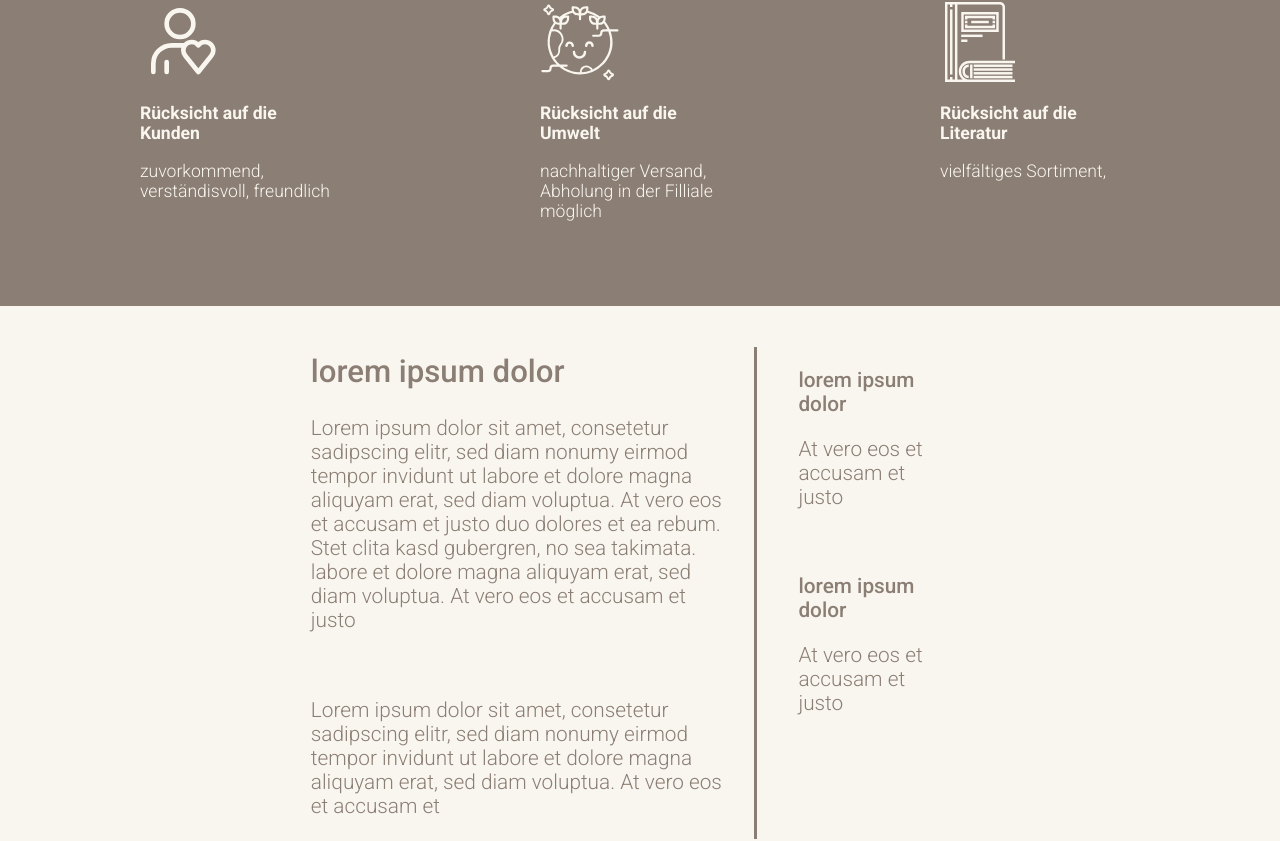
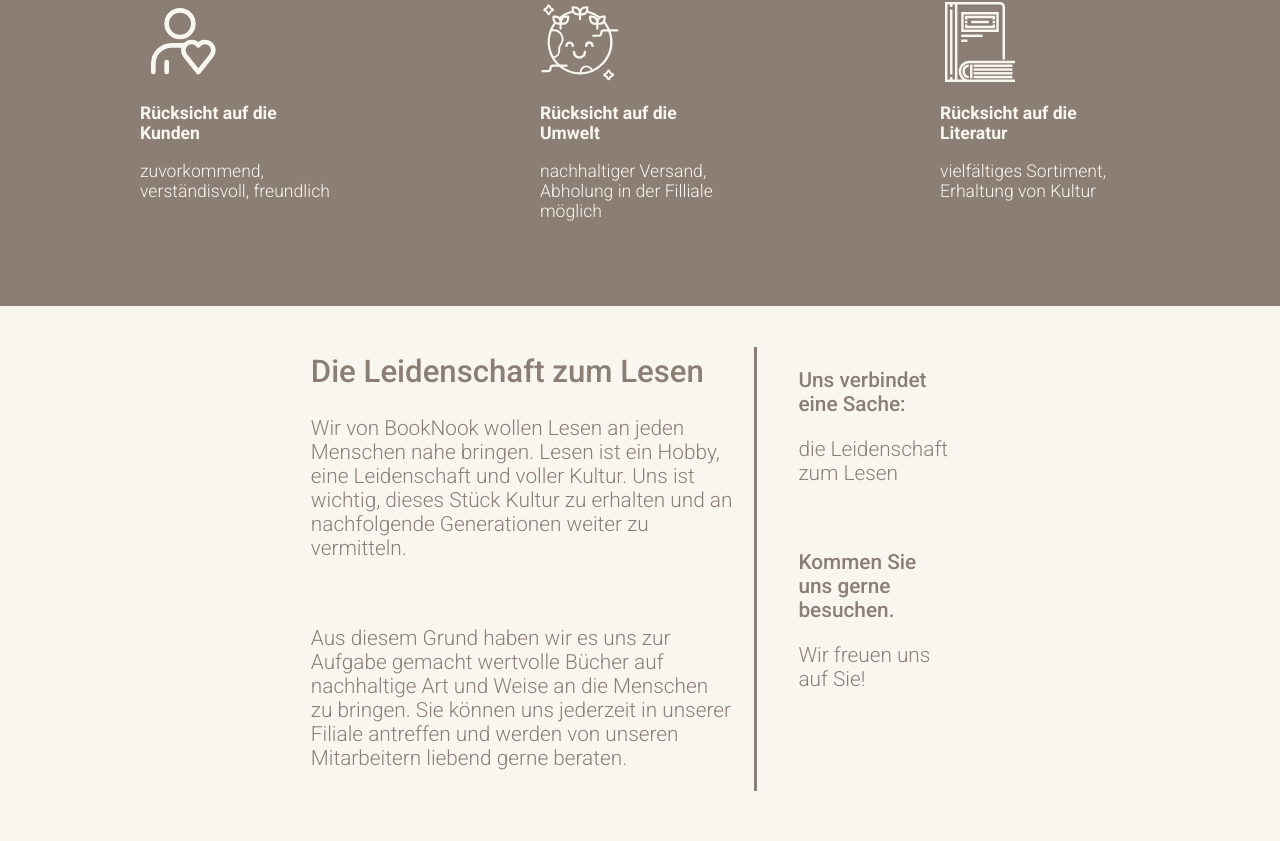
Before and after one commit to JonasHencke/bookstore, a React (Vite) app: page /about in a window 1280 px wide. Shown: the part 776-1617 px from the top of the page. Built offline with nearby package versions, Linux system fonts and the light colour scheme; no server answers.

Commit message:
Replace lorem ipsum with real text and add SVG to empty shoppingCart component

```diff
--- a/src/pages/About.jsx
+++ b/src/pages/About.jsx
@@ -1,4 +1,3 @@
-import React from "react";
 import EarthSVG from "../images/earth.svg";
 import CustomerSVG from "../images/customer.svg";
 import BooksSVG from "../images/books.svg";
@@ -37,6 +36,7 @@ export default function About() {
             <p className="promise-card-head">Rücksicht auf die Literatur</p>
             <p className="promise-card-text">
               vielfältiges Sortiment,
+              Erhaltung von Kultur
               <br />
             </p>
           </div>
@@ -44,28 +44,24 @@ export default function About() {
       </div>
       <div className="about-description">
         <div className="about-description-left">
-          <h2>lorem ipsum dolor</h2>
+          <h2>Die Leidenschaft zum Lesen</h2>
           <p>
-            Lorem ipsum dolor sit amet, consetetur sadipscing elitr, sed diam
-            nonumy eirmod tempor invidunt ut labore et dolore magna aliquyam
-            erat, sed diam voluptua. At vero eos et accusam et justo duo dolores
-            et ea rebum. Stet clita kasd gubergren, no sea takimata. labore et
-            dolore magna aliquyam erat, sed diam voluptua. At vero eos et
-            accusam et justo
+            Wir von BookNook wollen Lesen an jeden Menschen nahe bringen. Lesen ist ein Hobby, eine Leidenschaft und voller Kultur.
+            Uns ist wichtig, dieses Stück Kultur zu erhalten und an nachfolgende Generationen weiter zu vermitteln.
           </p>
           <br />
           <p>
-            Lorem ipsum dolor sit amet, consetetur sadipscing elitr, sed diam
-            nonumy eirmod tempor invidunt ut labore et dolore magna aliquyam
-            erat, sed diam voluptua. At vero eos et accusam et
+            Aus diesem Grund haben wir es uns zur Aufgabe gemacht wertvolle Bücher auf nachhaltige Art und Weise an die Menschen zu bringen.
+            Sie können uns jederzeit in unserer Filiale antreffen und werden von unseren Mitarbeitern liebend gerne beraten.
+
           </p>
         </div>
         <div className="about-description-right">
-          <p className="about-description-bold">lorem ipsum dolor</p>
-          <p>At vero eos et accusam et justo</p>
+          <p className="about-description-bold">Uns verbindet eine Sache:</p>
+          <p>die Leidenschaft zum Lesen</p>
           <br/>
-          <p className="about-description-bold">lorem ipsum dolor</p>
-          <p>At vero eos et accusam et justo</p>
+          <p className="about-description-bold">Kommen Sie uns gerne besuchen.</p>
+          <p>Wir freuen uns auf Sie!</p>
         </div>
       </div>
     </div>
--- a/src/pages/Contact.jsx
+++ b/src/pages/Contact.jsx
@@ -1,4 +1,3 @@
-import React from "react";
 import AddressSVG from "../images/address.svg";
 import MailSVG from "../images/mail.svg";
 import TelephoneSVG from "../images/telephone.svg";
--- a/src/pages/Home.jsx
+++ b/src/pages/Home.jsx
@@ -1,4 +1,3 @@
-import React from "react";
 import banner from "../images/banner.jpeg";
 import { Link } from "react-router-dom"
 
@@ -10,21 +9,18 @@ export default function Home() {
         <Link className="banner-button" to="/books?page=1">Einkaufen</Link>
       </div>
       <div className="text-block">
-        <h2>Lorem ipsum dolor</h2>
+        <h2>Ein Laden - viel Leidenschaft</h2>
         <p>
-          Lorem ipsum dolor sit amet, consetetur sadipscing elitr, sed diam
-          nonumy eirmod tempor invidunt ut labore et dolore magna aliquyam erat,
-          sed diam voluptua. At vero eos et accusam et justo duo dolores et ea
-          rebum. Stet clita kasd gubergren, no sea takimata sanctus est Lorem
-          ipsum
+          Hier auf unserer Webseite können Sie in unserem Sortiment an Büchern stöbern.
+          Die passenden Bücher zusammenstellen und diese anschließend nach Hause bestellen.
+          <br/><br/>
+          Und das auch noch umweltfreundlich!
         </p>
-        <h2>Lorem ipsum dolor</h2>
+        <h2>Mehr als nur einer von vielen</h2>
         <p>
-          Lorem ipsum dolor sit amet, consetetur sadipscing elitr, sed diam
-          nonumy eirmod tempor invidunt ut labore et dolore magna aliquyam erat,
-          sed diam voluptua. At vero eos et accusam et justo duo dolores et ea
-          rebum. Stet clita kasd gubergren, no sea takimata sanctus est Lorem
-          ipsum
+          Als eigenständiger Laden mit Online-Präsenz ist unser Team mit voller Leidenschaft dabei.
+          Uns liegt eines besonders am Herzen, die Zufriedenheit unserer Kunden.
+          Wir laden Sie ein unser reiches Sortiment an Büchern zu durchstöbern. und wünschen Ihnen sehr viel Spaß!
         </p>
       </div>
     </>
--- a/src/pages/ShoppingCart.jsx
+++ b/src/pages/ShoppingCart.jsx
@@ -1,6 +1,7 @@
 import React from "react";
 import { Link } from "react-router-dom";
 import { ThemeContext } from "../App.jsx";
+import sad from "../images/sad.svg"
 
 export default function shoppingCart(props) {
   const { shoppingCart, setShoppingCart, removeItemFromCart } =
@@ -45,9 +46,10 @@ export default function shoppingCart(props) {
     return (
       <div className="shop-display">
         <div className="book-display">
-          <h1 className="cart-header">Dein Einkaufswagen ist leer</h1>
+          <h1 className="cart-header">Dein Einkaufswagen ist leider leer..</h1>
           {displayShoppingCart}
         </div>
+        <img src={sad} style={{width:"15%", alignSelf:"center"}}></img>
         <Link
           to={`/books?page=1`}
           className="contact-forms-button"
```
Also changed, not shown: src/images/sad.svg (added).
